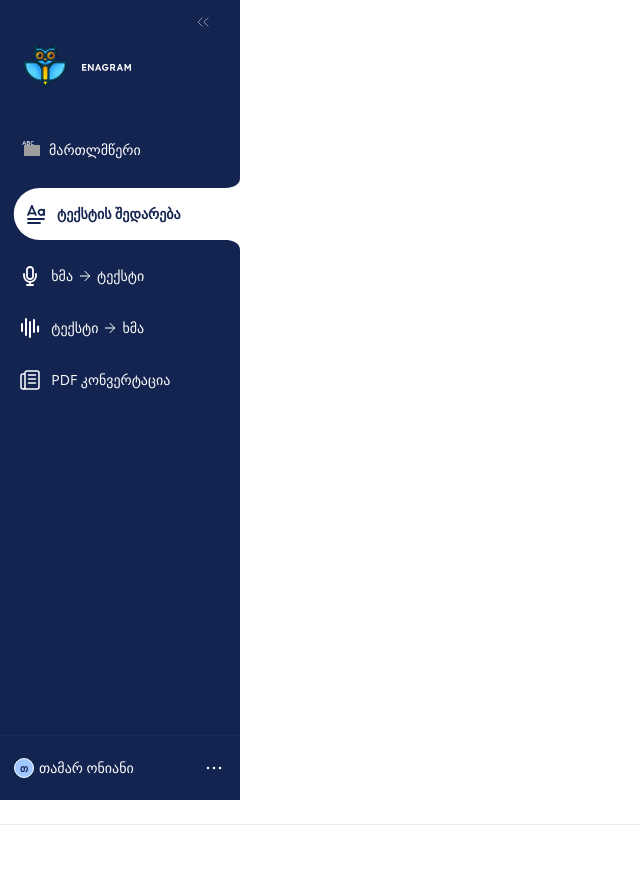
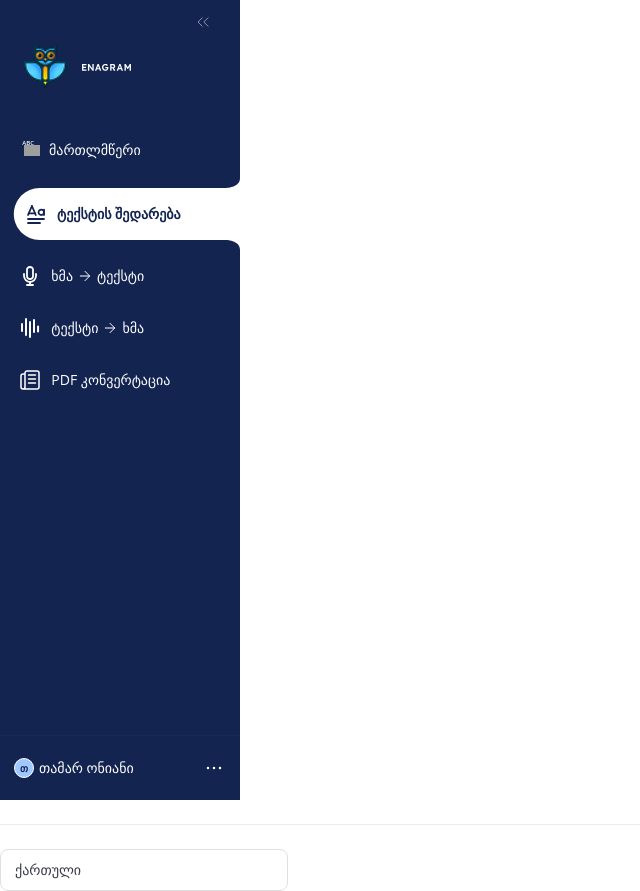
Before and after one commit to NikaNishnianidze/comparable-text, a React (Vite) app: page / in a window 1280 px wide. Shown: the whole page, without its empty margins (0-640 px from the left). Before the commit the page ends 825 px from the top, so only its background shows below. Built offline with nearby package versions, Linux system fonts and the light colour scheme; grey boxes are pictures that could not be loaded.

Commit message:
start working on TextOptions component

```diff
--- a/src/App.tsx
+++ b/src/App.tsx
@@ -1,11 +1,13 @@
 import CompareTextCond from "./components/CompareTextCond";
 import HeaderMenu from "./components/HeaderMenu";
+import TextOptions from "./components/TextOptions";
 
 function App() {
   return (
     <div className="flex flex-col">
       <HeaderMenu />
       <CompareTextCond />
+      <TextOptions />
     </div>
   );
 }
--- /dev/null
+++ b/src/components/TextOptions.tsx
@@ -0,0 +1,19 @@
+import { useState } from "react";
+import arrowdown from "/assets/arrowdown.svg";
+
+export default function TextOptions() {
+  const [chosenLanguage, setChosenLanguage] = useState<string>("ქართული");
+  return (
+    <div className="mb:flex mb:flex-col tb:flex-row tb:items-center tb:justify-between mb:gap-[17px] tb:gap-0 mt-[24px]">
+      <div className="choose-language-format">
+        <div className="choose-language mb:w-[288px] mb:rounded-[8px] border-[1px] border-[#E0E0E0] px-[14px] py-[9px] flex items-center justify-between">
+          <p className="text-[#383A48] text-[14px] font-normal leading-[22px]">
+            {chosenLanguage}
+          </p>
+        </div>
+        <div className="format"></div>
+      </div>
+      <div className="open-new"></div>
+    </div>
+  );
+}
```
